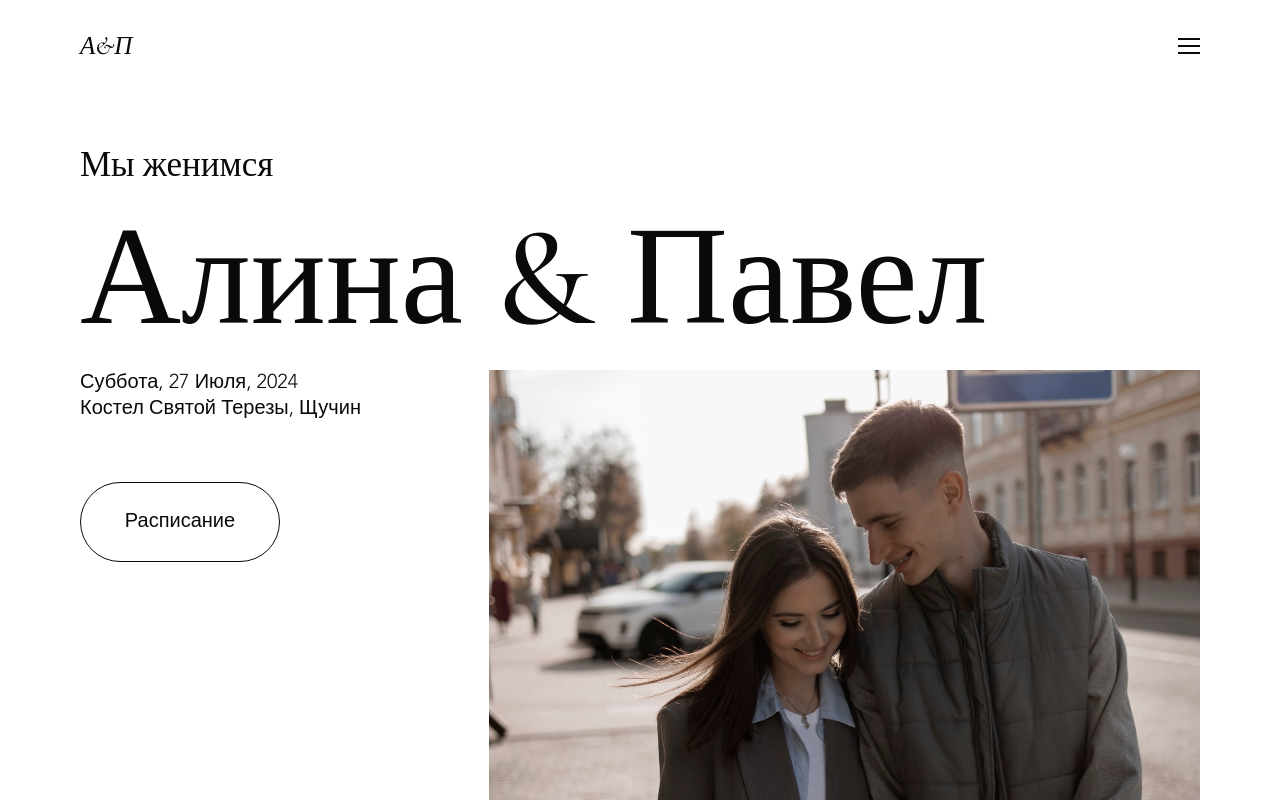
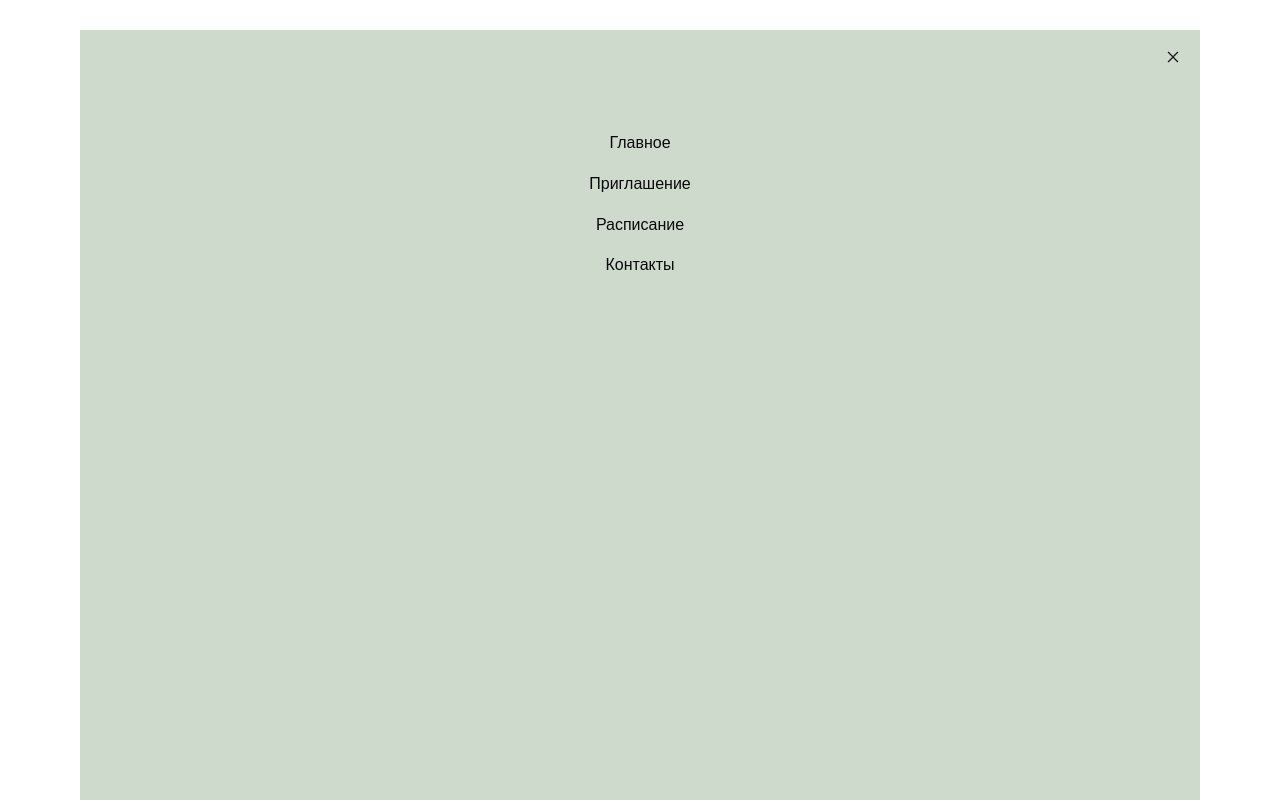
Before and after one commit to DmitriyVoronovich/Wedding-invitation, a Next.js app: page /invite in a window 1280 px wide. Both pictures are taken after a click on the element 1189 px from the left and 46 px from the top of the page. Shown: the top 800 px of the page. Built offline with nearby package versions, Linux system fonts and the light colour scheme; a web font is replaced by a local one.

Commit message:
feat: added burger menu

```diff
--- a/app/components/second/header/header-component/header-component.module.scss
+++ b/app/components/second/header/header-component/header-component.module.scss
@@ -16,6 +16,7 @@
   max-width: 1440px;
   width: 100%;
   margin: 0 auto;
+  position: relative;
 
   @media screen and (max-width: 366px) {
     padding: 0 20px;
@@ -28,7 +29,7 @@
   font-size: 25px;
   line-height: 130%;
   font-family: 'Cormorant Garamond', serif;
-  font-style: italic ;
+  font-style: italic;
 
   @media screen and (max-width: 366px) {
     font-size: 22px;
@@ -49,7 +50,13 @@
   font-weight: normal;
   font-size: 16px;
   line-height: 130%;
- font-family: 'Avenir Light', sans-serif;
+  font-family: 'Avenir Light', sans-serif;
+
+  @media screen and (max-width: 366px) {
+    &:hover {
+      color: #FFFFFF;
+    }
+  }
 }
 
 .burger_menu {
@@ -65,3 +72,20 @@
   width: 22px;
   border: 1px solid #0a0a0a;
 }
+
+.close_icon {
+  margin-bottom: 50px;
+  align-self: flex-end;
+}
+
+.burger_menu_wrapper {
+  width: 100vw;
+  height: 100vh;
+  display: flex;
+  flex-direction: column;
+  align-items: center;
+  gap: 20px;
+  padding: 20px;
+  background-color: #cedacc;
+  transition: 1s;
+}
--- a/app/components/second/header/header-component/index.tsx
+++ b/app/components/second/header/header-component/index.tsx
@@ -1,10 +1,12 @@
-import React, {useEffect} from 'react';
+import React, {useEffect, useState} from 'react';
 import {MENU_HEADER_LIST} from "@/app/constant/constant";
 import s from './header-component.module.scss'
 import Link from "next/link";
+import {CloseOutlined} from "@ant-design/icons";
 
 export const HeaderComponent = () => {
     const [width, setWidth] = React.useState(0);
+    const [open, setOpen] = useState(false);
 
     useEffect(() => {
         const handleWindowResize = () => setWidth(window.innerWidth)
@@ -13,14 +15,33 @@ export const HeaderComponent = () => {
         return () => window.removeEventListener('resize', handleWindowResize);
     });
 
+    const onMenuToggle = () => {
+        setOpen(!open)
+    }
+
     return (
         <section className={s.header_container}>
             <div className={s.container}>
+
+                {open
+                    ? <div className={s.burger_menu_wrapper}>
+                        <CloseOutlined className={s.close_icon} onClick={onMenuToggle}/>
+                        {MENU_HEADER_LIST.map((item) => {
+                            return (
+                                <Link href={`/${item.href}`} key={item.id} className={s.menu_link} onClick={onMenuToggle}>
+                            <span>
+                                {item.title}
+                            </span>
+                                </Link>
+                            )
+                        })}
+                    </div>
+                    : <>
                         <Link href={`/invite`} className={s.menu_link}>
                             <div className={s.header_logo}>А&П</div>
                         </Link>
                         {width < 768
-                    ? <div className={s.burger_menu}>
+                            ? <div className={s.burger_menu} onClick={onMenuToggle}>
                                 <span className={s.burger_item}></span>
                                 <span className={s.burger_item}></span>
                                 <span className={s.burger_item}></span>
@@ -36,7 +57,9 @@ export const HeaderComponent = () => {
                                     )
                                 })}
                             </div>}
+                    </>}
             </div>
         </section>
-    );
+    )
+        ;
 };
```
Lines whose indentation alone changed are shown as unchanged.
